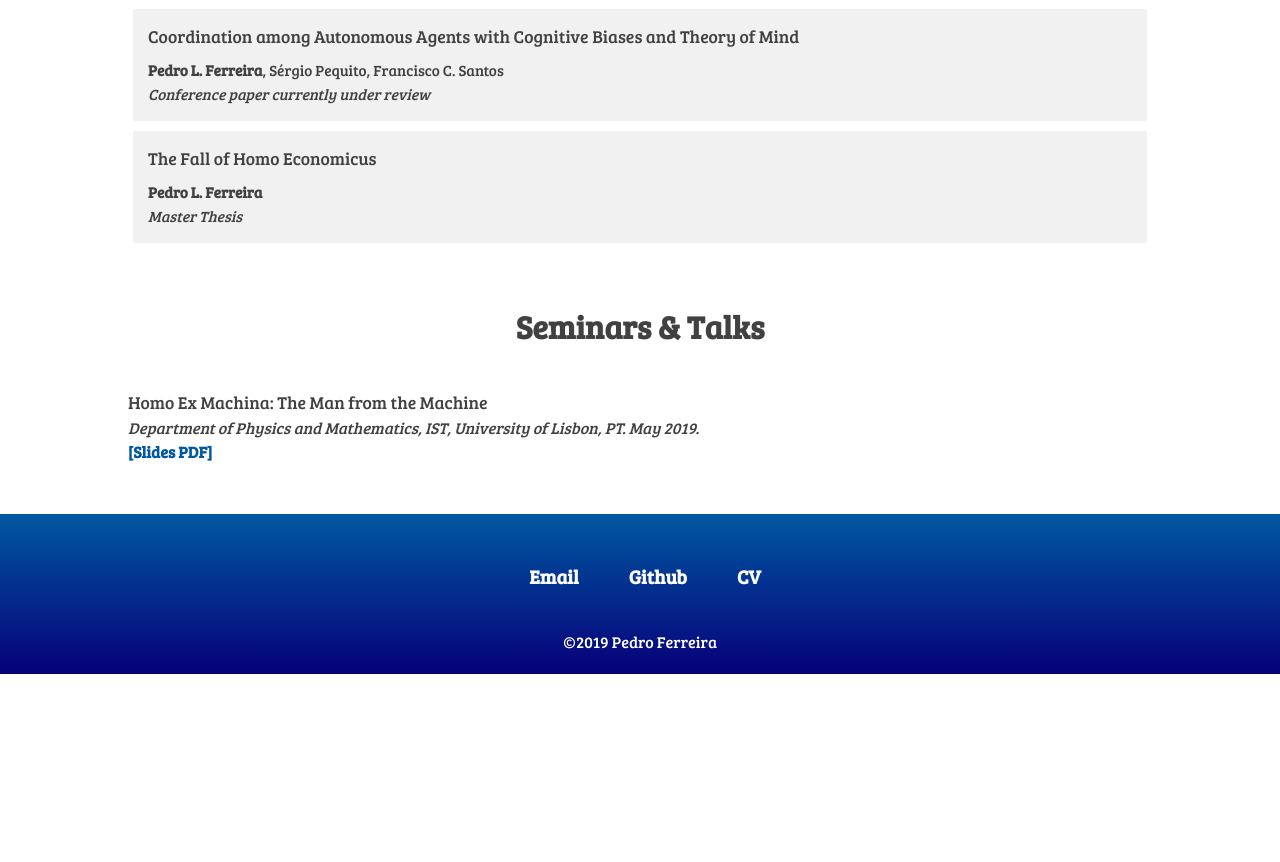
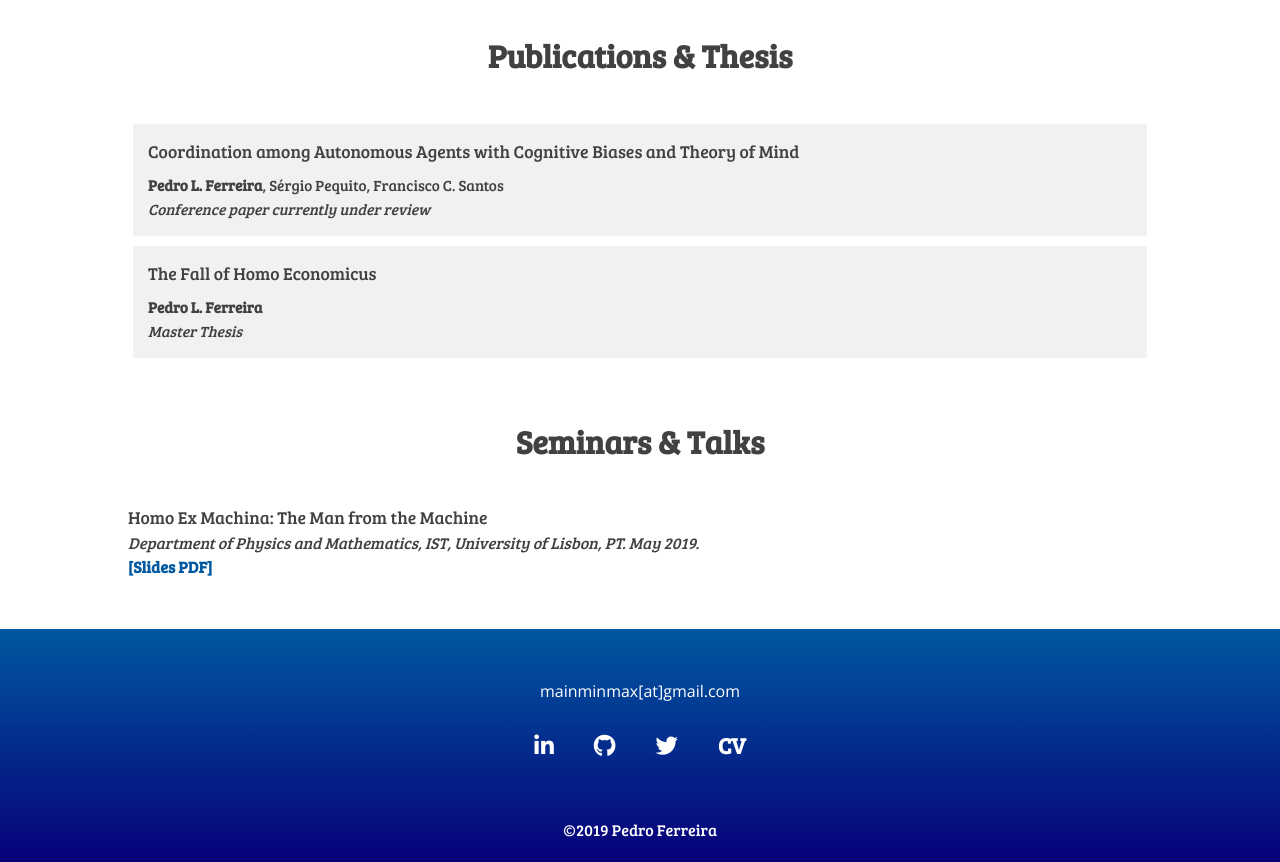
Before and after one commit to PedroLFerreira/pedrolferreira.github.io, a plain HTML site: page index.html in a window 1280 px wide. Shown: the part 1345-2207 px from the top of the page. Before the commit the page ends 2019 px from the top, so only its background shows below. Drawn offline with nearby package versions, Linux system fonts and the light colour scheme.

Commit message:
redone social icons

```diff
--- a/css/style.css
+++ b/css/style.css
@@ -93,7 +93,7 @@ h2 {
     margin-top: 2px;
     font-size: 1.1em;
     text-align: center;
-    padding-bottom: 40px;
+    margin-bottom: 40px;
 }
 
 .profile {
@@ -104,6 +104,8 @@ h2 {
     background: -moz-linear-gradient(180deg, rgba(7,0,121,1) 0%, rgb(0, 88, 161) 100%);
     background: -webkit-linear-gradient(180deg, rgba(7,0,121,1) 0%, rgb(0, 88, 161) 100%);
     background: linear-gradient(180deg, rgba(7,0,121,1) 0%, rgb(0, 88, 161) 100%);
+
+    padding-bottom: 40px;
 }
 
 .bio-text {
@@ -146,18 +148,27 @@ footer {
     text-align: center;
 }
 
-.social-item {
-    padding-left: 10px;
+
+#email {
+    color: white;
+    text-align: center;
+    padding-bottom: 10px;
 }
 
-.social-item a {
-    font-size: 1.2em;
+.social-list a {
+    font-size: 1.4em;
+    /* width: 200px;
+    height: 200px; */
     padding: 10px;
     margin: 10px;
     color: white;
-
     font-family: 'Bree Serif', serif;
     transition: all 0.1s ease-in-out;
+
+}
+
+.social-list a:hover {
+    color: rgb(0, 140, 255);
 }
 
 #profile-image {
--- a/index.html
+++ b/index.html
@@ -8,6 +8,8 @@
     <link rel="stylesheet" href="css/style.css">
     <link href="https://fonts.googleapis.com/css?family=Roboto&display=swap" rel="stylesheet">
     <link href="https://fonts.googleapis.com/css?family=Bree+Serif|Open+Sans&display=swap" rel="stylesheet">
+    <link rel="stylesheet" href="https://use.fontawesome.com/releases/v5.8.2/css/all.css" integrity="sha384-oS3vJWv+0UjzBfQzYUhtDYW+Pj2yciDJxpsK1OYPAYjqT085Qq/1cq5FLXAZQ7Ay" crossorigin="anonymous">
+
     <script src="https://ajax.googleapis.com/ajax/libs/jquery/3.4.1/jquery.min.js"></script>
 
     <script>
@@ -60,8 +62,18 @@
             <img id="profile-image" src="./img/profile-image.jpg" alt="profile image">
             <h1 class="profile-name">Pedro Ferreira</h1>
             <h4 class="profile-titles">MSc Applied Math, BSc Physics</h2>
+        </div>
 
+        <div class="social">
+            <div id="email">mainminmax[at]gmail.com</div>
+            <div class="social-list">
+                <a target="_blank" href="https://www.linkedin.com/in/tetraktyz/"><i class="fab fa-linkedin-in"></i></a>
+                <a target="_blank" href="https://github.com/tetraktyz/"><i class="fab fa-github"></i></a>
+                <a target="_blank" href="https://twitter.com/tetraktyz"><i class="fab fa-twitter"></i></a>
+                <a href="./docs/pedro_ferreira_cv.pdf" target="_blank" rel="noopener noreferrer">CV</a>
+            </div>
         </div>
+
     </div>
     <main>
         <div class="bio-summary" id="bio">
@@ -203,10 +215,14 @@
 
     </main>
     <footer>
-        <div class="social-list">
-            <div class="social-item" id="email"><a href="mailto:mainminmax@gmail.com">Email</a></div>
-            <div class="social-item" id="github"><a href="https://github.com/Tetraktyz" target="_blank" rel="noopener noreferrer">Github</a></div>
-            <div class="social-item" id="curriculum"><a href="./docs/pedro_ferreira_cv.pdf" target="_blank" rel="noopener noreferrer">CV</a></div>
+        <div class="social">
+            <div id="email">mainminmax[at]gmail.com</div>
+            <div class="social-list">
+                <a target="_blank" href="https://www.linkedin.com/in/tetraktyz/"><i class="fab fa-linkedin-in"></i></a>
+                <a target="_blank" href="https://github.com/tetraktyz/"><i class="fab fa-github"></i></a>
+                <a target="_blank" href="https://twitter.com/tetraktyz"><i class="fab fa-twitter"></i></a>
+                <a href="./docs/pedro_ferreira_cv.pdf" target="_blank" rel="noopener noreferrer">CV</a>
+            </div>
         </div>
         <div class="copyright">©2019 Pedro Ferreira</div>
     </footer>
```
